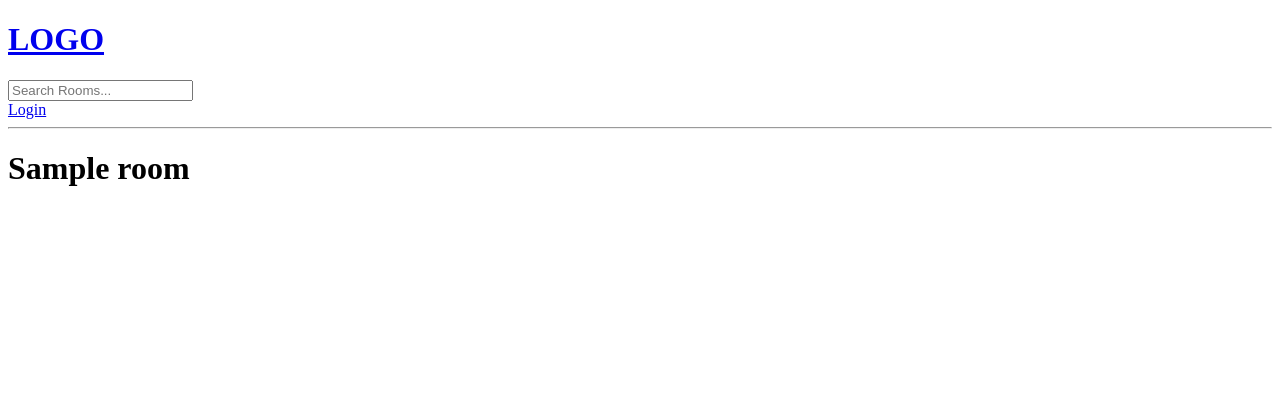
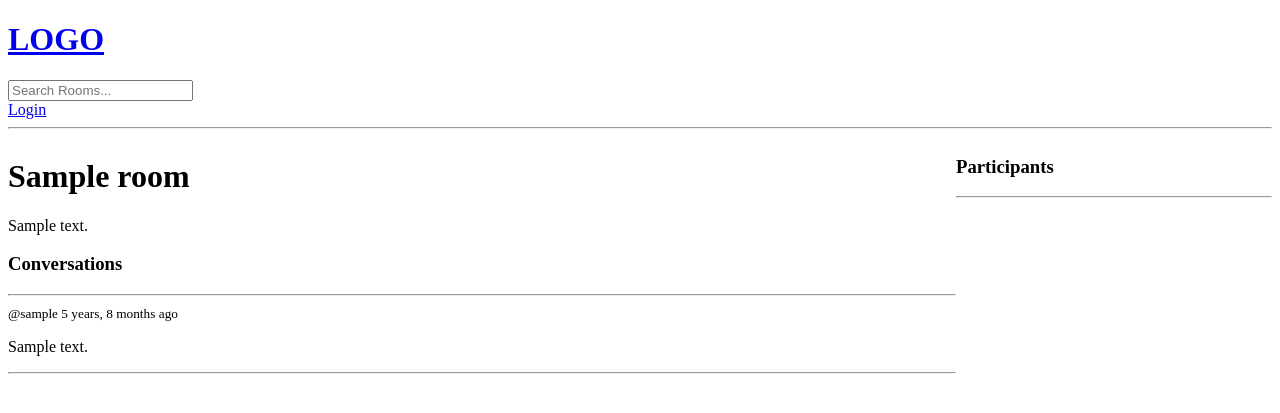
Before and after one commit to rajchaudhary-95/djangominiproject, a Django app: page /room/1/ in a window 1280 px wide. Shown: the top 413 px of the page. Run offline with Django 5.2, Linux system fonts and the light colour scheme; tables that the repository leaves empty hold one stand-in row (values such as "Sample post").

Commit message:
Django project CRUD 1.1

```diff
--- a/base/models.py
+++ b/base/models.py
@@ -15,6 +15,7 @@ class Room(models.Model):
     topic = models.ForeignKey(Topic, on_delete=models.SET_NULL, null=True)
     name = models.CharField(max_length=200)
     description = models.TextField(null=True, blank=True) #it could be null and also be kept empty and changed afterwards
+    participants = models.ManyToManyField(User, related_name='participants', blank = True)
     updated = models.DateTimeField(auto_now=True) #it takes the snapshot of everytime this table is updated
     created = models.DateField(auto_now_add=True) #it takes snapshot of time the first time the table was created(instance of this class was created)
 
--- a/base/templates/base/room.html
+++ b/base/templates/base/room.html
@@ -1,7 +1,51 @@
 {% extends 'main.html' %}
 
 {% block content %}
+<style>
+    .room-container{
+        display: grid;
+        grid-template-columns: 3fr 1fr;
+    }
+</style>
+<div class="room-container">
 
-<h1>{{room.name}}</h1>
+    <div>
 
+
+        <h1>{{room.name}}</h1>
+
+
+        <p>{{room.description}}</p>
+
+
+        <div class="comment-wrapper">
+            <h3>Conversations</h3>
+            <hr>
+            {% for message in room_messages %}
+                <div>
+                    <small>@{{message.user}} {{message.updated | timesince }} ago</small> <!-- We need to add time to this!-->
+                    <p>{{message.body}}</p>
+                    <hr>
+                </div>
+            {% endfor %}
+        </div>
+
+        {% if request.user.is_authenticated %}
+
+        <div class="comment-form">
+            <form method="POST" action="">
+                {% csrf_token %}
+                <input type ="text" name="body" placeholder="Write your message here.." />
+
+            </form>
+
+        </div>
+
+    {% endif %}
+   </div>
+   <div>
+    <h3>Participants</h3>
+    <hr>
+   </div>
+</div>
 {% endblock %}
--- a/base/views.py
+++ b/base/views.py
@@ -6,7 +6,7 @@ from django.db.models import Q          #Used for serach related operations.
 from django.contrib.auth.models import User
 from django.contrib.auth import authenticate,login,logout
 from django.contrib.auth.forms import UserCreationForm
-from .models import Room,Topic
+from .models import Room,Topic,Message
 from .forms import RoomForm     #importing after making Roomform in forms.py
 # Create your views here.
 
@@ -73,7 +73,16 @@ def home(request):
 
 def room(request,pk):
     room = Room.objects.get(id=pk)
-    context  = {'room':room}
+    room_messages = room.message_set.all().order_by('-updated')
+
+    if request.method =='POST':
+        message = Message.objects.create(
+            user = request.user,
+            room = room,
+            body = request.POST.get('body')
+        )
+        return redirect('room', pk=room.id)
+    context  = {'room':room,'room_messages' : room_messages}
 
     return render(request, 'base/room.html', context)
 
```
Also changed, not shown: base/migrations/0003_alter_room_options.py (added), base/migrations/0004_room_participants.py (added).
